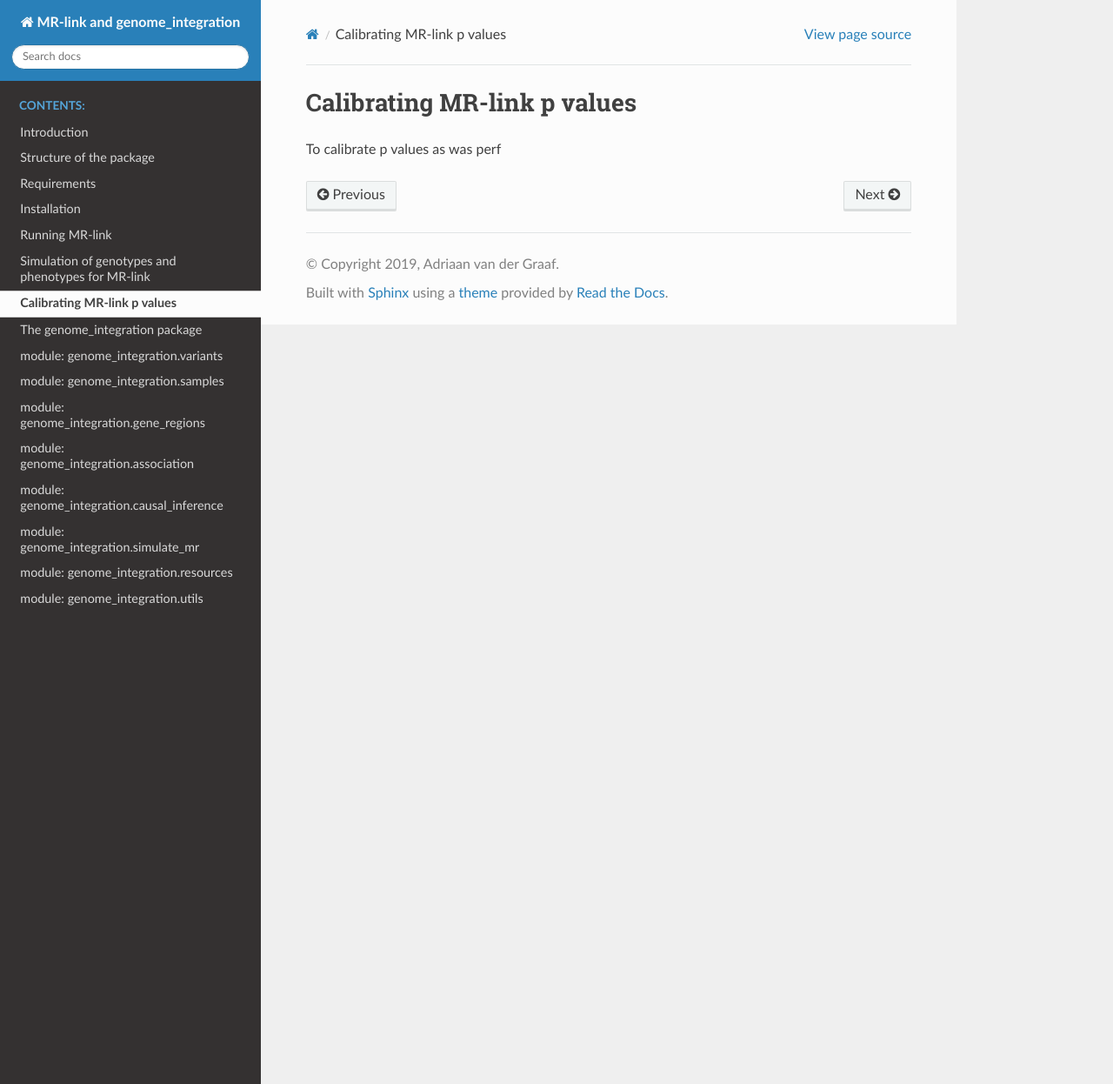
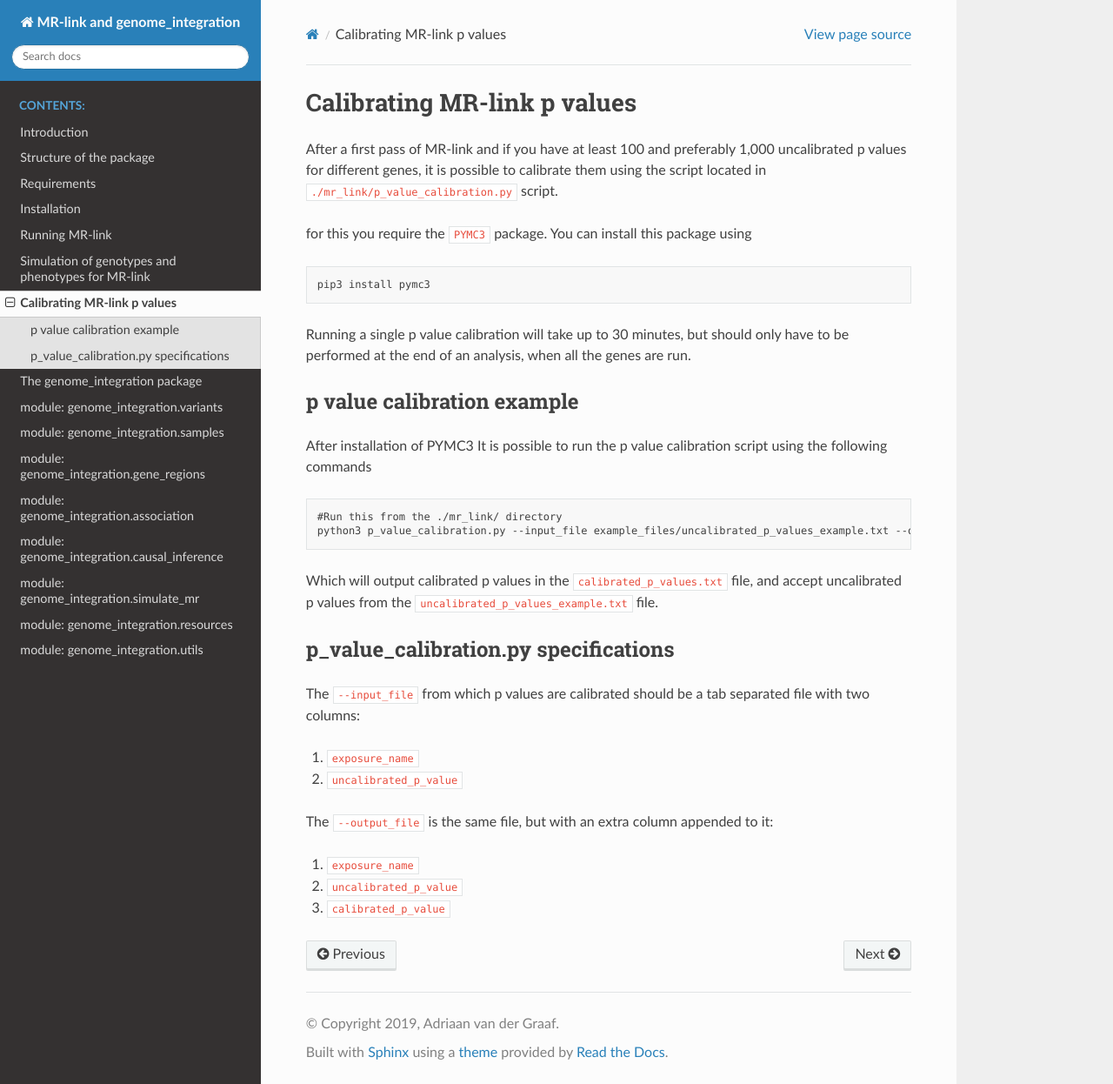
Before and after one commit to adriaan-vd-graaf/genome_integration, a Sphinx documentation site: the page built from docs/source/calibrating_mr_link_p_values.md, in a window 1280 px wide and 1246 px high. Shown: the whole window at 87% size. Built offline with Sphinx 7.4.7 and the Read the Docs theme 2.0.0, drawn with Linux system fonts in a browser that asks for light colours.

````diff
--- a/docs/source/calibrating_mr_link_p_values.md
+++ b/docs/source/calibrating_mr_link_p_values.md
@@ -1,3 +1,33 @@
 # Calibrating MR-link p values
 
-To calibrate p values as was perf
+After a first pass of MR-link and if you have at least 100 and preferably 1,000 uncalibrated p values for different
+genes, it is possible to calibrate them using the script located in `./mr_link/p_value_calibration.py` script.
+
+for this you require the `PYMC3` package. You can install this package using
+``` bash
+pip3 install pymc3
+```
+Running a single p value calibration will take up to 30 minutes, but should only have to be performed at the end of
+an analysis, when all the genes are run.
+
+
+## p value calibration example
+After installation of PYMC3 It is possible to run the p value calibration script using the following commands
+
+```bashgit
+#Run this from the ./mr_link/ directory
+python3 p_value_calibration.py --input_file example_files/uncalibrated_p_values_example.txt --output_file calibrated_p_values.txt
+```
+Which will output calibrated p values in the `calibrated_p_values.txt` file, and accept uncalibrated p values from the
+`uncalibrated_p_values_example.txt` file.
+
+## p_value_calibration.py specifications
+
+The `--input_file` from which p values are calibrated should be a tab separated file with two columns:
+1. `exposure_name`
+2. `uncalibrated_p_value`
+
+The `--output_file` is the same file, but with an extra column appended to it:
+1. `exposure_name`
+2. `uncalibrated_p_value`
+3. `calibrated_p_value`
````
Also changed, not shown: README.md (+81 -4 lines), docs/source/Introduction.rst (line endings or trailing spaces), docs/source/index.rst (line endings or trailing spaces).
